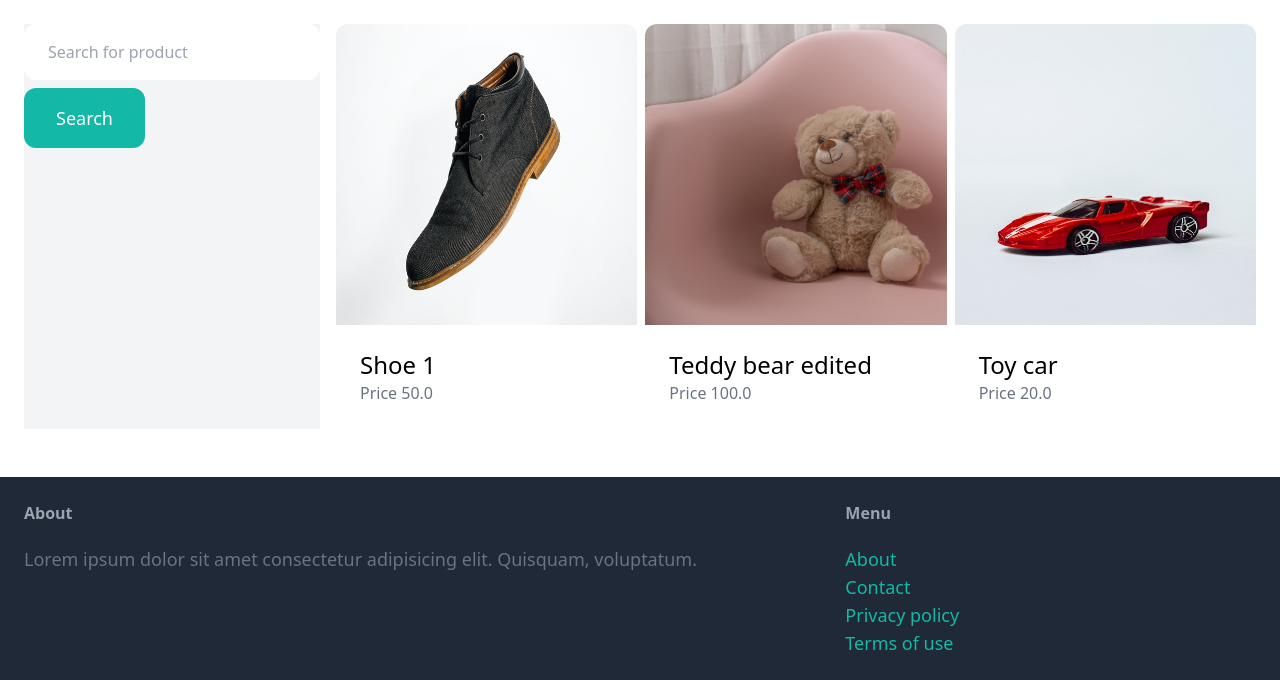
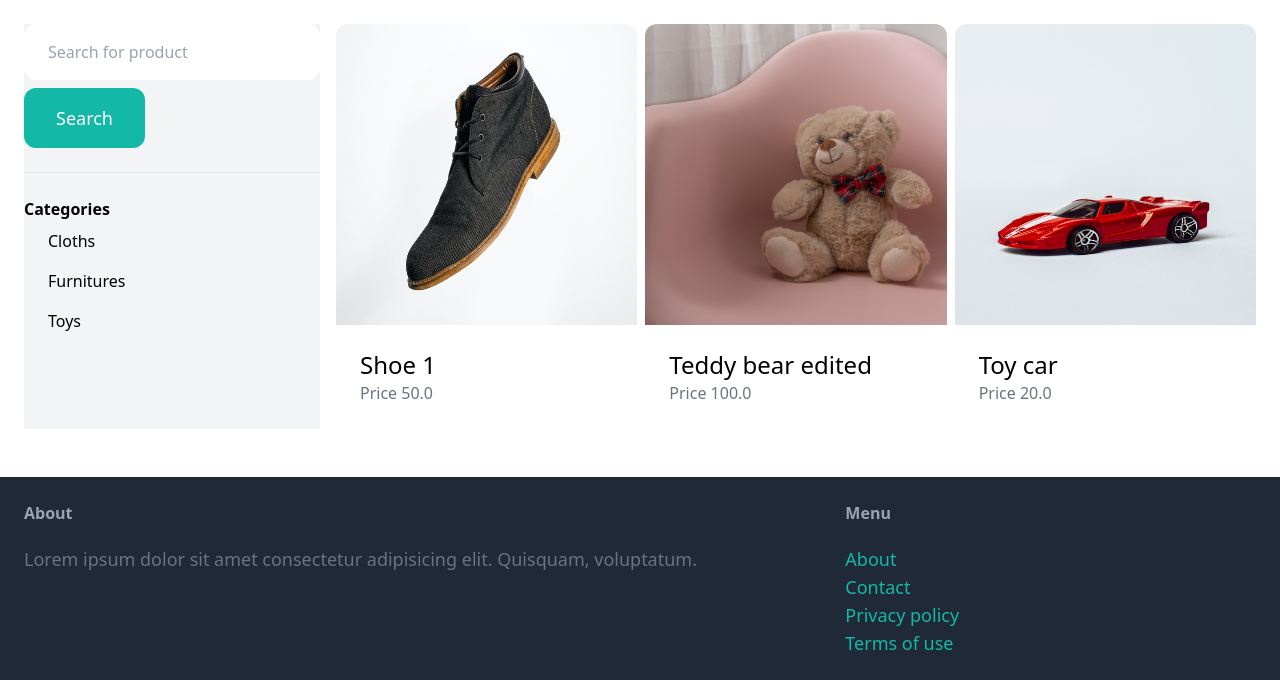
Before and after one commit to agyeievans/django-marketplace, a Django app: page /item/ in a window 1280 px wide. Shown: the part 77-757 px from the top of the page. Run offline with Django 4.2, Linux system fonts and the light colour scheme; data comes from the database, SQL or seed files in the repository; some libraries are stand-ins or nearby versions.

Commit message:
filter by category

```diff
--- a/item/templates/item/detail.html
+++ b/item/templates/item/detail.html
@@ -21,11 +21,11 @@
                 <div class="mt-6 p-6 bg-white rounded-xl">
                     <p>This is your item</p>
 
-                    <a href="{% url 'item:edit' item.id %}" class="inline-block mt-6 px-6 py-3 text-lg font-semi-bold bg-teal-500 rounded-xl text-white hover:bg-teal-700">Edit Item</a>
-                    <a href="{% url 'item:delete' item.id %}" class="inline-block mt-6 px-6 py-3 text-lg font-semi-bold bg-red-500 rounded-xl text-white hover:bg-red-700">Delete Item</a>
+                    <a href="{% url 'item:edit' item.id %}" class="inline-block mt-6 px-6 py-3 text-lg font-semibold bg-teal-500 rounded-xl text-white hover:bg-teal-700">Edit Item</a>
+                    <a href="{% url 'item:delete' item.id %}" class="inline-block mt-6 px-6 py-3 text-lg font-semibold bg-red-500 rounded-xl text-white hover:bg-red-700">Delete Item</a>
                 </div>
             {% else %}
-                <a href="#" class="inline-block mt-6 px-6 py-3 text-lg font-semi-bold bg-teal-500 rounded-xl text-white hover:bg-teal-700">Contact Seller</a>
+                <a href="#" class="inline-block mt-6 px-6 py-3 text-lg font-semibold bg-teal-500 rounded-xl text-white hover:bg-teal-700">Contact Seller</a>
             {% endif %}
         </div>
     </div>
--- a/item/templates/item/items.html
+++ b/item/templates/item/items.html
@@ -10,6 +10,20 @@
 
                 <button class="mt-2 px-8 py-4 text-lg bg-teal-500 text-white rounded-xl">Search</button>
             </form>
+
+            <hr class="my-6">
+
+            <p class="font-semibold">Categories</p>
+
+            <ul>
+                {% for category in categories %}
+                    <li class="py-2 px-6 rounded-xl{% if category.id == category_id %} bg-gray-200{% endif %}">
+                        <a href="{% url 'item:items' %}?query={{ query }}&category={{ category.id }}" >
+                            {{ category.name }}
+                        </a>
+                    </li>
+                {% endfor %}
+            </ul>
         </div>
         <div class="col-span-3">
             <div class="grid grid-cols-3 gap-2">
--- a/item/views.py
+++ b/item/views.py
@@ -1,6 +1,6 @@
 from django.shortcuts import render, redirect
 from django.shortcuts import get_object_or_404
-from item.models import Item
+from item.models import Item, Category
 from django.contrib.auth.decorators import login_required
 from .forms import NewItemForm, EditItemForm
 # to search items in description
@@ -10,13 +10,21 @@ from django.db.models import Q
 def items(request):
     # get search query
     query = request.GET.get('query', '')
+    category_id = request.GET.get('category', 0)
+    # get all categories
+    categories = Category.objects.all()
     # check if item is sold
     items = Item.objects.filter(is_sold=False)
+
+    # filter items by category
+    if category_id:
+        items = items.filter(category_id=category_id)
 
     #  filter items by name and description
     if query:
         items = items.filter(Q(name__icontains=query) | Q(description__icontains=query))
-    return render(request, 'item/items.html', {'items': items, 'query': query, })
+
+    return render(request, 'item/items.html', {'items': items, 'query': query, 'categories': categories, 'category_id': int(category_id)})
 
 def detail(request, pk):
     item = get_object_or_404(Item, pk=pk)
```
